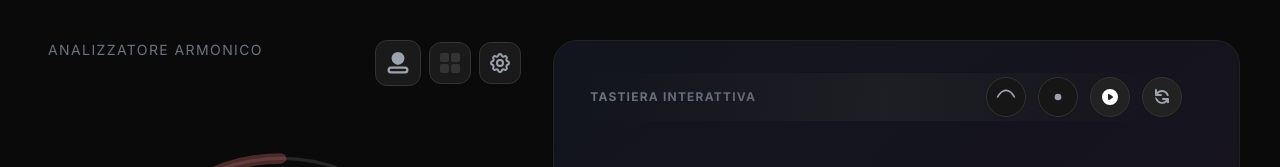
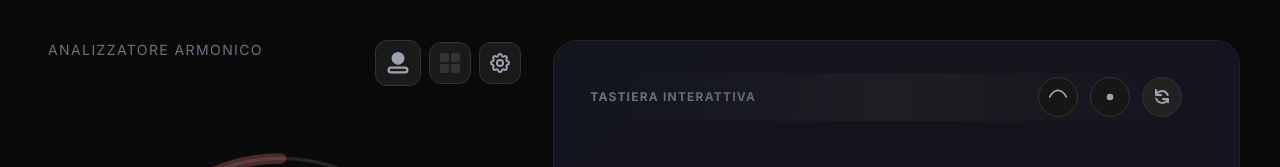
Before and after one commit to Linkcrimson/harmonic_analyzer, a React (Vite) app: page / in a window 1280 px wide. Shown: the top 167 px of the page. Built offline with nearby package versions, Linux system fonts and the light colour scheme.

Commit message:
feat: remove play button, update single-tap playback and waveform reactivity

```diff
--- a/src/components/Controls.tsx
+++ b/src/components/Controls.tsx
@@ -19,7 +19,7 @@ interface ControlsProps {
 }
 
 export const Controls: React.FC<ControlsProps> = ({ scrollContainerRef }) => {
-    const { currentWaveform, setWaveform, playCurrentChord, reset, audioMode, setAudioMode } = useHarmonic();
+    const { currentWaveform, setWaveform, reset, audioMode, setAudioMode } = useHarmonic();
     const [isScrolling, setIsScrolling] = useState(false);
     const startX = useRef(0);
     const startScrollLeft = useRef(0);
@@ -115,17 +115,6 @@ export const Controls: React.FC<ControlsProps> = ({ scrollContainerRef }) => {
 
 
 
-                {/* Play Button */}
-                <button onClick={playCurrentChord}
-                    className="h-10 w-10 rounded-full bg-[#222] text-white hover:bg-[#333] border border-[#333] flex items-center justify-center shadow-sm transition active:scale-95"
-                    title="Suona Accordo">
-                    <svg xmlns="http://www.w3.org/2000/svg" className="h-5 w-5" viewBox="0 0 20 20" fill="currentColor">
-                        <path fillRule="evenodd"
-                            d="M10 18a8 8 0 100-16 8 8 0 000 16zM9.555 7.168A1 1 0 008 8v4a1 1 0 001.555.832l3-2a1 1 0 000-1.664l-3-2z"
-                            clipRule="evenodd" />
-                    </svg>
-                </button>
-
                 {/* Reset Button */}
                 <button onClick={reset}
                     className="h-10 w-10 rounded-full bg-[#222] text-gray-400 hover:bg-[#333] border border-[#333] flex items-center justify-center shadow-sm transition active:scale-95"
--- a/src/context/HarmonicContext.tsx
+++ b/src/context/HarmonicContext.tsx
@@ -91,8 +91,7 @@ export const HarmonicProvider: React.FC<{ children: React.ReactNode }> = ({ chil
         }
     });
 
-    const { initAudio, startNote, stopNote, playTone, getFrequency, setNoteVolume } = useAudio();
-
+    const { initAudio, startNote, stopNote, playTone, getFrequency, setNoteVolume, setNoteWaveform } = useAudio();
 
     const analyze = useCallback((notes: Set<number>, selectedIndex: number = 0, bassAsRoot: boolean = false) => {
         if (notes.size === 0) {
@@ -263,7 +262,8 @@ export const HarmonicProvider: React.FC<{ children: React.ReactNode }> = ({ chil
         } else {
             newSet.add(noteId);
             if (audioMode === 'short' || audioMode === 'repeat') {
-                playChordNotes(new Set([noteId]));
+                // Play full chord instead of single note
+                playChordNotes(newSet);
             } else {
                 const volPerNote = 0.4 / Math.max(1, newSet.size);
                 // Scale existing notes down
@@ -291,10 +291,8 @@ export const HarmonicProvider: React.FC<{ children: React.ReactNode }> = ({ chil
                 newSet.add(noteId);
 
                 if (audioMode === 'short' || audioMode === 'repeat') {
-                    // For short/repeat in non-toggle input modes (like MIDI or momentary), we might spam this.
-                    // But playChordNotes handles a set. Here we just play ONE note?
-                    // Original code played set([noteId]).
-                    playChordNotes(new Set([noteId]));
+                    // Play full chord instead of just the triggered note
+                    playChordNotes(newSet);
                 } else {
                     const volPerNote = 0.4 / Math.max(1, newSet.size);
                     // Update others
@@ -417,7 +415,11 @@ export const HarmonicProvider: React.FC<{ children: React.ReactNode }> = ({ chil
 
     const setWaveform = useCallback((type: OscillatorType) => {
         setCurrentWaveform(type);
-    }, []);
+        // Reactive update for active oscillators
+        activeNotes.forEach(noteId => {
+            setNoteWaveform(noteId, type);
+        });
+    }, [activeNotes, setNoteWaveform]);
 
     const selectChordOption = useCallback((index: number) => {
         setSelectedOptionIndex(index);
--- a/src/hooks/useAudio.ts
+++ b/src/hooks/useAudio.ts
@@ -171,5 +171,13 @@ export const useAudio = () => {
         }
     }, []);
 
-    return { initAudio, startNote, stopNote, playTone, getFrequency, setNoteVolume };
+    const setNoteWaveform = useCallback((noteId: number, type: OscillatorType) => {
+        const activeNote = activeOscillators.current.get(noteId);
+        if (activeNote) {
+            const { osc } = activeNote;
+            osc.type = type;
+        }
+    }, []);
+
+    return { initAudio, startNote, stopNote, playTone, getFrequency, setNoteVolume, setNoteWaveform };
 };
```
Also changed, not shown: 4 other files (tests, documents, lock files or other folders).
